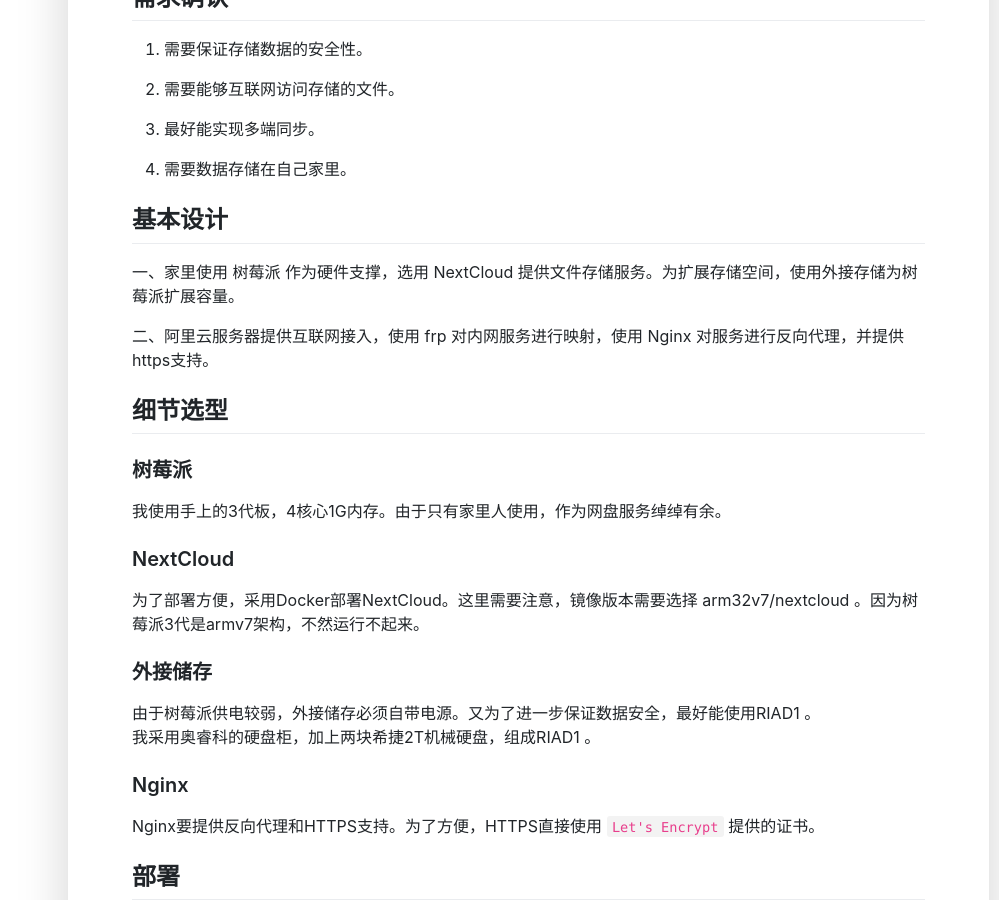
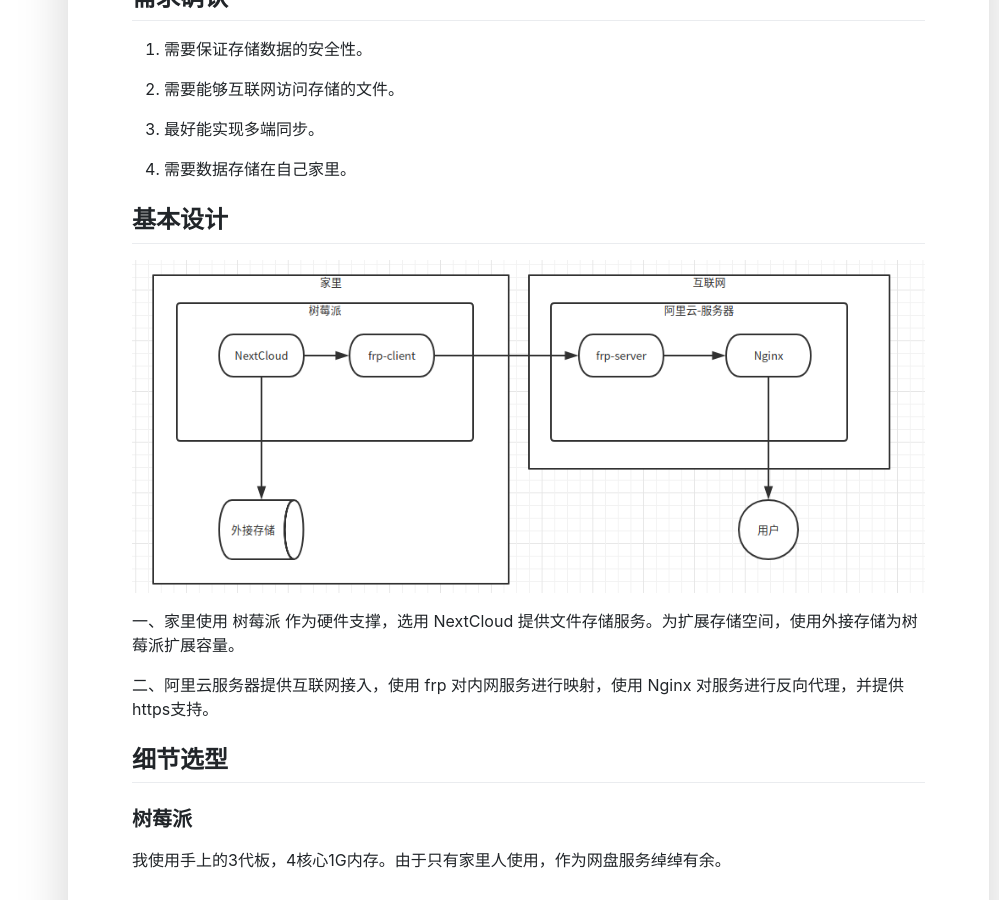
Before and after one commit to moonlightwatch/moonlightwatch.github.io, a Jekyll site: the page built from _posts/2021-03-09-私人云盘部署方案.md, in a window 1280 px wide and 900 px high, scrolled down 511 px. Shown: the whole window, without its empty margins (281-1280 px from the left). Built offline with Jekyll 4.4.1, drawn with Linux system fonts in a browser that asks for light colours; comment, search, counter and statistics services are not loaded.

Commit message:
添加图片

```diff
--- a/_posts/2021-03-09-私人云盘部署方案.md
+++ b/_posts/2021-03-09-私人云盘部署方案.md
@@ -13,7 +13,6 @@
 
 
 有些文件因为安全问题无法保存在公有云上。又因为文件比较多，且细碎，使用频率又高，所以加密上传云盘的方案也不合理。
-
 
 
 所以就希望在家里建一个私人云盘，且使其能够在互联网访问。
@@ -36,11 +35,12 @@
 
 ## 基本设计
 
-
+![基本设计](/assets/images/私人云盘部署方案/base_design.png)
 
 一、家里使用 树莓派 作为硬件支撑，选用 NextCloud 提供文件存储服务。为扩展存储空间，使用外接存储为树莓派扩展容量。
 
 二、阿里云服务器提供互联网接入，使用 frp 对内网服务进行映射，使用 Nginx 对服务进行反向代理，并提供https支持。
+
 
 ## 细节选型
 
```
Also changed, not shown: assets/images/私人云盘部署方案/base_design.png (added).
